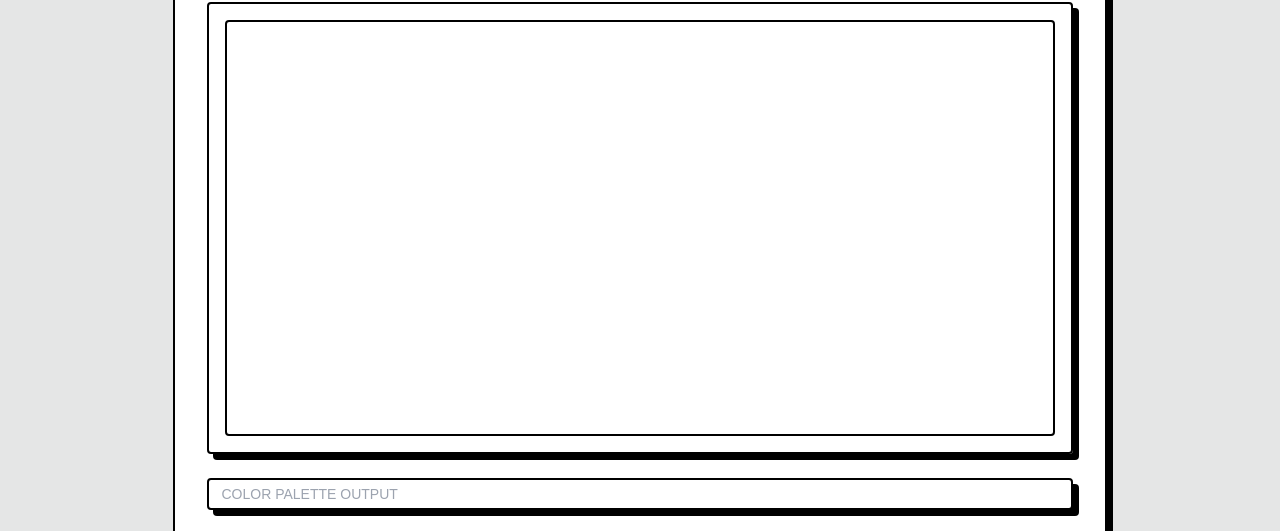
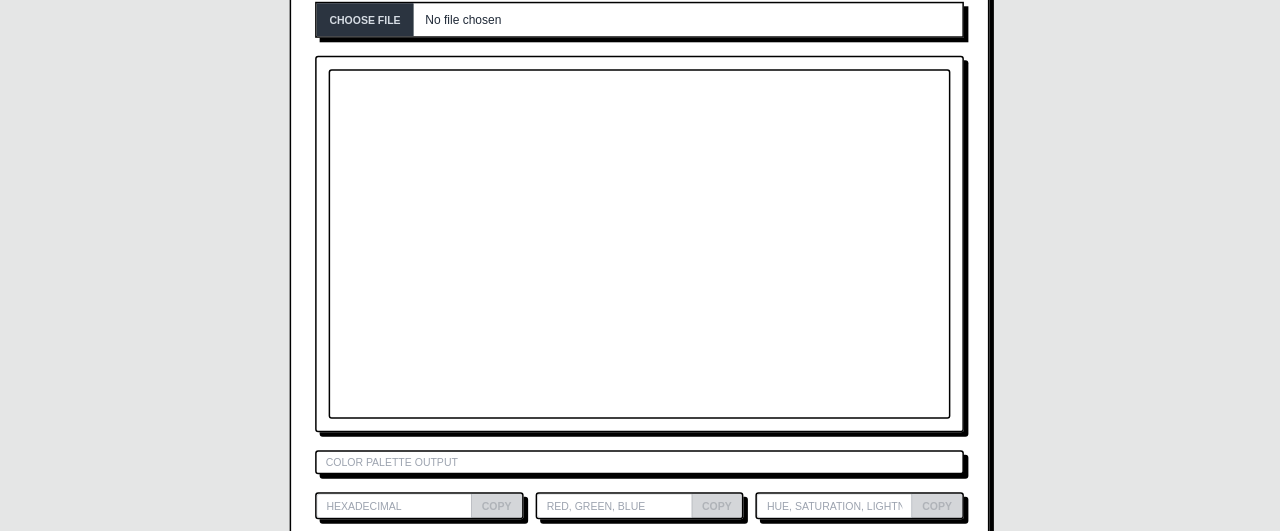
Before and after one commit to RevanSP/COLOR-PICKER-FROM-IMG, a plain HTML site: page index.html in a window 1280 px wide. Shown: the part 108-639 px from the top of the page. Drawn offline with nearby package versions, Linux system fonts and the light colour scheme; a web font is replaced by a local one.

Commit message:
fix width

```diff
--- a/index.html
+++ b/index.html
@@ -13,12 +13,12 @@
 </head>
 
 <body class="bg-base-300 h-screen flex justify-center items-center">
-    <div class="card bg-base-100 w-96 md:w-auto border-2 border-neutral-content shadow-[6px_6px_0px_0px_rgba(0,0,0,1)] border-black rounded-none">
+    <div class="card bg-base-100 w-96 md:w-auto border-2 border-neutral-content shadow-[6px_6px_0px_0px_rgba(0,0,0,1)] border-black rounded-none md:scale-75">
         <div class="card-body">
             <h1 class="font-bold text-2xl text-center mb-3">COLOR PICKER FROM IMAGE</h1>
             <input type="file" id="fileInput" class="file-input file-input-bordered border-2 border-black rounded-none border-neutral-content shadow-[6px_6px_0px_0px_rgba(0,0,0,1)]" />
             <div class="mt-4 max-h-[80vh] overflow-y-auto p-4 border-2 border-black rounded shadow-[6px_6px_0px_0px_rgba(0,0,0,1)]">
-              <canvas id="imageCanvas" class="w-full rounded border-2 border-black"></canvas>
+                <canvas id="imageCanvas" class="rounded border-2 border-black aspect-[16/9] w-full"></canvas>
             </div>
             <input class="input input-bordered  w-full border-2 input-sm border-black rounded shadow-[6px_6px_0px_0px_rgba(0,0,0,1)] mt-4" placeholder="COLOR PALETTE OUTPUT" readonly />
             <div class="grid grid-cols-1 sm:grid-cols-3 gap-4 mt-4">
```
